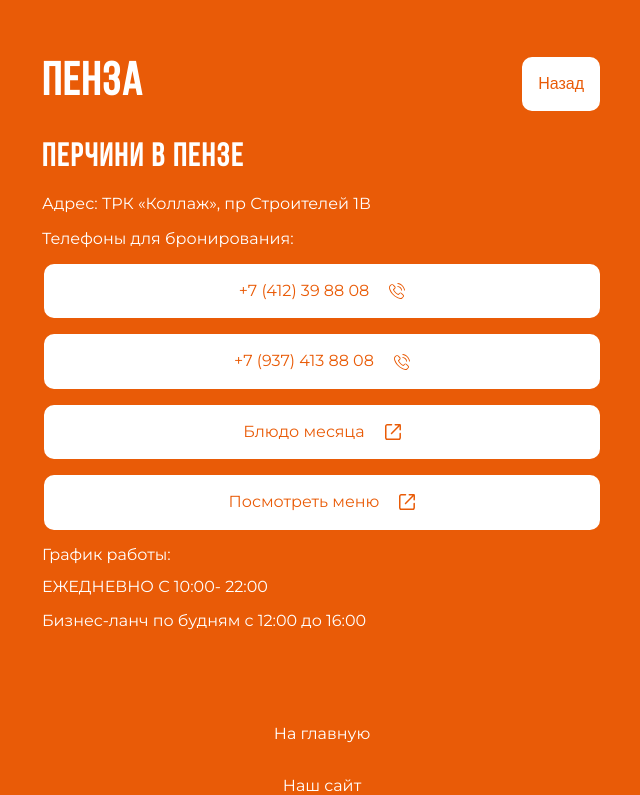
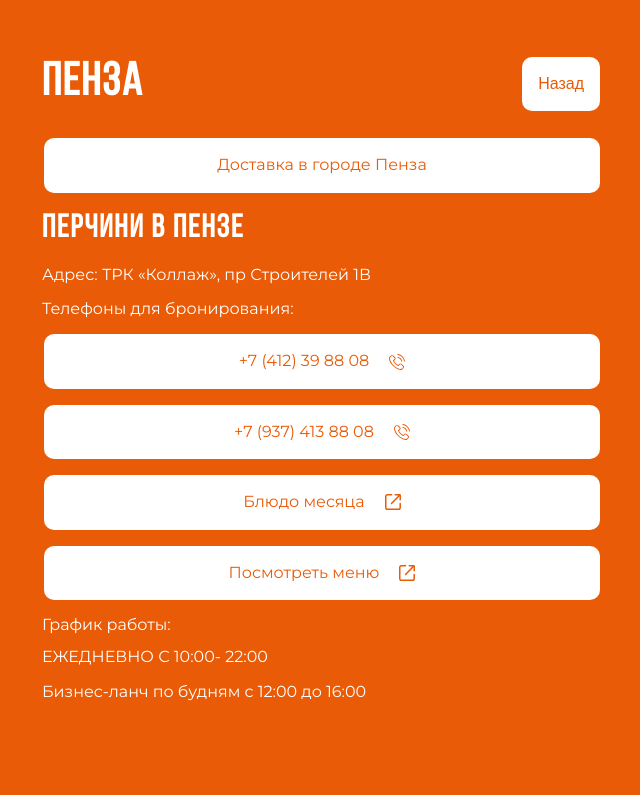
Before and after one commit to sinkvane/perchini-taplink, a React (Vite) app: page /city/1 in a window 1280 px wide. Shown: the top 795 px of the page, without its empty margins (318-958 px from the left). Built offline with nearby package versions, Linux system fonts and the light colour scheme.

Commit message:
yandexEda links added

```diff
--- a/src/App.jsx
+++ b/src/App.jsx
@@ -1,4 +1,3 @@
-import React from 'react';
 import { BrowserRouter as Router, Routes, Route, Navigate } from 'react-router-dom';
 import HomePage from './pages/HomePage';
 import CityPage from './pages/CityPage';
--- a/src/data/restaurants.json
+++ b/src/data/restaurants.json
@@ -3,6 +3,7 @@
 		{
 			"id": 2,
 			"name": "Новосибирск",
+			"yandexEda": "https://eda.yandex.ru/novosibirsk/r/perchini_gexsw",
 			"restaurants": [
 				{
 					"id": 201,
@@ -64,6 +65,7 @@
 		{
 			"id": 1,
 			"name": "Пенза",
+			"yandexEda": "https://market-delivery.yandex.ru/penza/r/perchini_gexsw",
 			"restaurants": [
 				{
 					"id": 101,
@@ -98,6 +100,7 @@
 		{
 			"id": 4,
 			"name": "Москва",
+			"yandexEda": "https://eda.yandex.ru/moscow/r/perchini_gexsw",
 			"restaurants": [
 				{
 					"id": 401,
@@ -114,6 +117,7 @@
 		{
 			"id": 5,
 			"name": "Самара",
+			"yandexEda": "https://eda.yandex.ru/samara/r/perchini_na_ogne",
 			"restaurants": [
 				{
 					"id": 501,
@@ -170,6 +174,7 @@
 		{
 			"id": 6,
 			"name": "Тюмень",
+			"yandexEda": "https://dostavka-perchini.ru/#/",
 			"restaurants": [
 				{
 					"id": 601,
@@ -208,6 +213,7 @@
 		{
 			"id": 7,
 			"name": "Воронеж",
+			"yandexEda": "https://eda.yandex.ru/voronezh/r/perchini_gexsw?placeSlug=perchini_26zk9",
 			"restaurants": [
 				{
 					"id": 701,
@@ -224,6 +230,7 @@
 		{
 			"id": 8,
 			"name": "Красноярск",
+			"yandexEda": "https://eda.yandex.ru/r/perchini_gexsw?placeSlug=perchini_nq36w",
 			"restaurants": [
 				{
 					"id": 801,
@@ -256,6 +263,7 @@
 		{
 			"id": 10,
 			"name": "Нижневартовск",
+			"yandexEda": "https://dostavka-perchini.ru/#/",
 			"restaurants": [
 				{
 					"id": 1001,
@@ -273,6 +281,7 @@
 		{
 			"id": 11,
 			"name": "Нижнекамск",
+			"yandexEda": "https://eda.yandex.ru/r/perchini_gexsw?placeSlug=perchini_vqplc",
 			"restaurants": [
 				{
 					"id": 1101,
@@ -290,6 +299,7 @@
 		{
 			"id": 12,
 			"name": "Новый Уренгой",
+			"yandexEda": "https://eda.yandex.ru/noviyurengoy/r/perchini_gexsw",
 			"restaurants": [
 				{
 					"id": 1201,
@@ -323,6 +333,7 @@
 		{
 			"id": 14,
 			"name": "Пермь",
+			"yandexEda": "https://eda.yandex.ru/perm/r/perchini_gexsw",
 			"restaurants": [
 				{
 					"id": 1401,
@@ -351,6 +362,7 @@
 		{
 			"id": 15,
 			"name": "Иркутск",
+			"yandexEda": "https://eda.yandex.ru/irkutsk/r/perchini_gexsw",
 			"restaurants": [
 				{
 					"id": 1501,
@@ -379,6 +391,7 @@
 		{
 			"id": 16,
 			"name": "Сургут",
+			"yandexEda": "https://dostavka-perchini.ru/#/",
 			"restaurants": [
 				{
 					"id": 1601,
@@ -395,6 +408,7 @@
 		{
 			"id": 17,
 			"name": "Томск",
+			"yandexEda": "https://eda.yandex.ru/r/perchini_gexsw?placeSlug=perchini_komsomolskij_prospekt_13b",
 			"restaurants": [
 				{
 					"id": 1701,
@@ -412,6 +426,7 @@
 		{
 			"id": 18,
 			"name": "Белгород",
+			"yandexEda": "https://eda.yandex.ru/belgorod/r/perchini_gexsw",
 			"restaurants": [
 				{
 					"id": 1801,
@@ -428,6 +443,7 @@
 		{
 			"id": 19,
 			"name": "Сочи",
+			"yandexEda": "https://eda.yandex.ru/sochi/r/perchini_gexsw",
 			"restaurants": [
 				{
 					"id": 1901,
@@ -444,6 +460,7 @@
 		{
 			"id": 20,
 			"name": "Ульяновск",
+			"yandexEda": "https://eda.yandex.ru/r/perchini_gexsw?placeSlug=perchini_58qnx",
 			"restaurants": [
 				{
 					"id": 2001,
@@ -460,6 +477,7 @@
 		{
 			"id": 21,
 			"name": "Уфа",
+			"yandexEda": "https://dostavka-perchini.ru/#/",
 			"restaurants": [
 				{
 					"id": 2101,
@@ -503,6 +521,7 @@
 		{
 			"id": 23,
 			"name": "Барнаул",
+			"yandexEda": "https://eda.yandex.ru/barnaul/r/perchini_gexsw",
 			"restaurants": [
 				{
 					"id": 2301,
@@ -519,6 +538,7 @@
 		{
 			"id": 24,
 			"name": "Екатеринбург",
+			"yandexEda": "https://eda.yandex.ru/r/perchini_gexsw?placeSlug=perchini_6k7ct",
 			"restaurants": [
 				{
 					"id": 2401,
--- a/src/pages/CityPage.jsx
+++ b/src/pages/CityPage.jsx
@@ -1,8 +1,6 @@
-import React from 'react';
-import { useParams, Link } from 'react-router-dom';
+import { useParams } from 'react-router-dom';
 import data from '../data/restaurants.json';
 import BackButton from '../components/BackButton';
-import MoreInfoButton from '../components/MoreInfoButton'; // Импортируем новый компонент
 import styles from './CityPage.module.css';
 import LinkIcon from '../components/LinkIcon';
 import PhoneIcon from '../components/PhoneIcon';
@@ -11,7 +9,6 @@
 	const { cityId } = useParams();
 	const cityData = data.cities.find((city) => city.id === parseInt(cityId));
 
-	// Функция для отображения телефонов
 	const renderPhones = (phones) => {
 		let label = phones.length > 1 ? 'Телефоны для бронирования:' : 'Телефон для бронирования:';
 
@@ -32,6 +29,16 @@
 
 	const restaurants = cityData.restaurants.map((restaurant) => (
 		<div className={styles.cityPageInfo} key={restaurant.id}>
+			{cityData.yandexEda && (
+						<a
+				className={styles.cityPageLinks}
+				href={cityData.yandexEda}
+				target="_blank"
+				rel="noopener noreferrer"
+			>
+				Доставка в городе {cityData.name}
+			</a>
+			)}
 			<h3 className={styles.cityPageRestaurantTitle}>{restaurant.name}</h3>
 			<p>Адрес: {restaurant.address}</p>
 			{renderPhones(restaurant.phones)}
--- a/src/pages/HomePage.jsx
+++ b/src/pages/HomePage.jsx
@@ -1,4 +1,3 @@
-import React from 'react';
 import { Link } from 'react-router-dom';
 import data from '../data/restaurants.json';
 import styles from './HomePage.module.css';
@@ -21,7 +20,6 @@
 			</div>
 			<div className={styles.homePageContent}>
 				<Header />
-				{/* <h1 className={styles.homePageTitle}>Добро пожаловать в Перчини</h1> */}
 				<h2 className={styles.homePageText}>Выберите город</h2>
 				{cities}
 			</div>
--- a/src/pages/RestaurantPage.jsx
+++ b/src/pages/RestaurantPage.jsx
@@ -1,4 +1,3 @@
-import React from 'react';
 import { useParams } from 'react-router-dom';
 import data from '../data/restaurants.json';
 import BackButton from '../components/BackButton';
@@ -11,7 +10,6 @@
 		.reduce((acc, city) => acc.concat(city.restaurants), [])
 		.find((restaurant) => restaurant.id === parseInt(restaurantId));
 
-	// Функция для отображения телефонов
 	const renderPhones = (phones) => {
 		let label = phones.length > 1 ? 'Телефоны для бронирования:' : 'Телефон для бронирования:';
 
```
